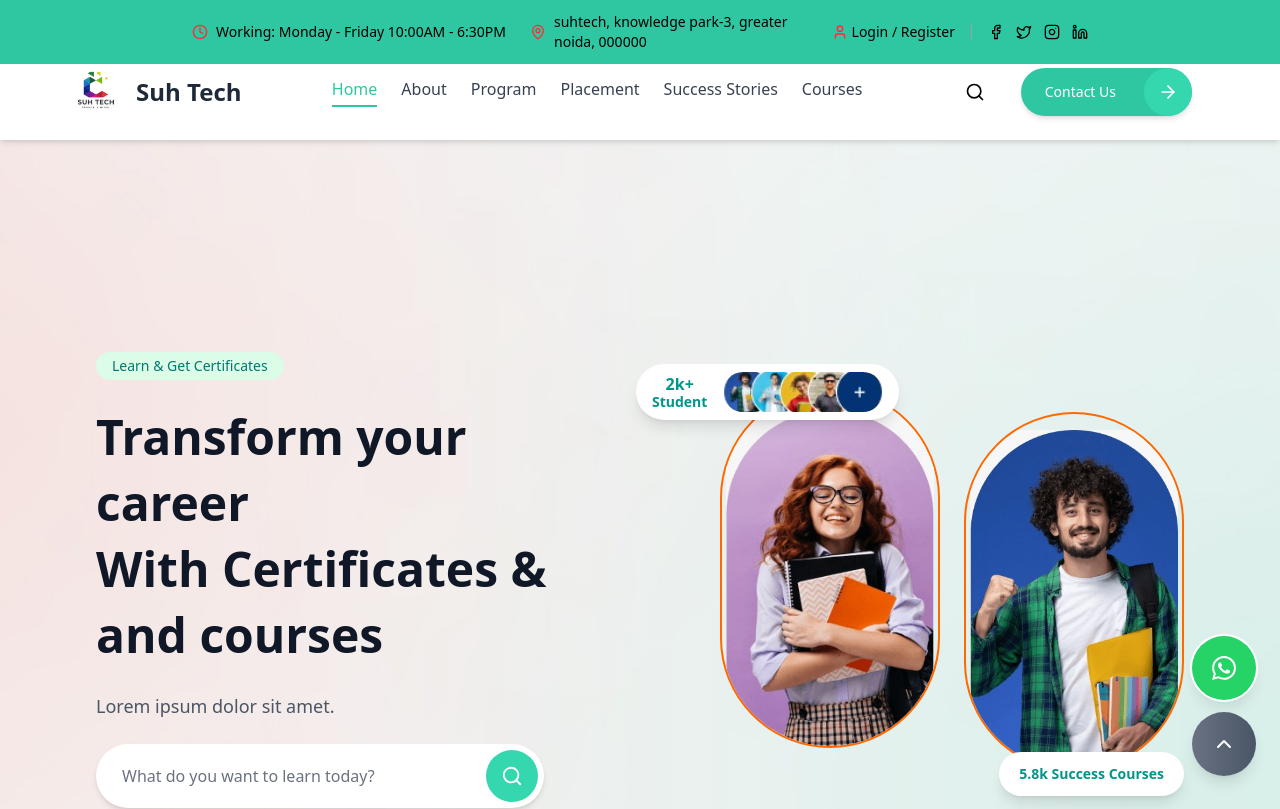
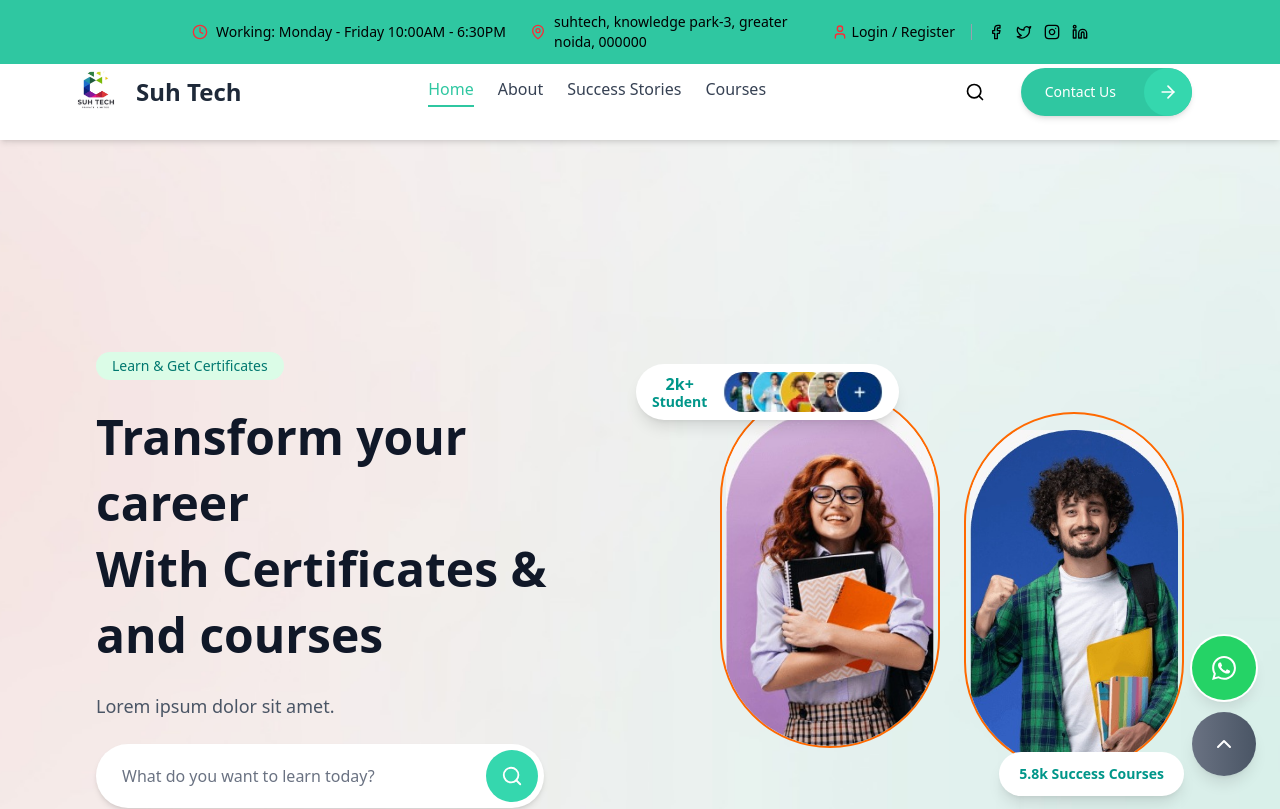
Before and after one commit to Ankit8412226/SkillsGuru, a React (Vite) app: page / in a window 1280 px wide. Shown: the top 809 px of the page. Built offline with nearby package versions, Linux system fonts and the light colour scheme.

Commit message:
final push

```diff
--- a/src/assets/components/nav.jsx
+++ b/src/assets/components/nav.jsx
@@ -6,8 +6,6 @@ import Contact from "./Contact"; // Import the Contact component
 const navLinks = [
   { name: "Home", href: "/", key: "home", isRoute: true },
   { name: "About", href: "#about", key: "about", isRoute: false },
-  { name: "Program", href: "#programs", key: "programs", isRoute: false },
-  { name: "Placement", href: "#placement", key: "placement", isRoute: false },
   { name: "Success Stories", href: "#testimonials", key: "testimonials", isRoute: false },
   { name: "Courses", href: "#courses", key: "courses", isRoute: false },
 ];
```
